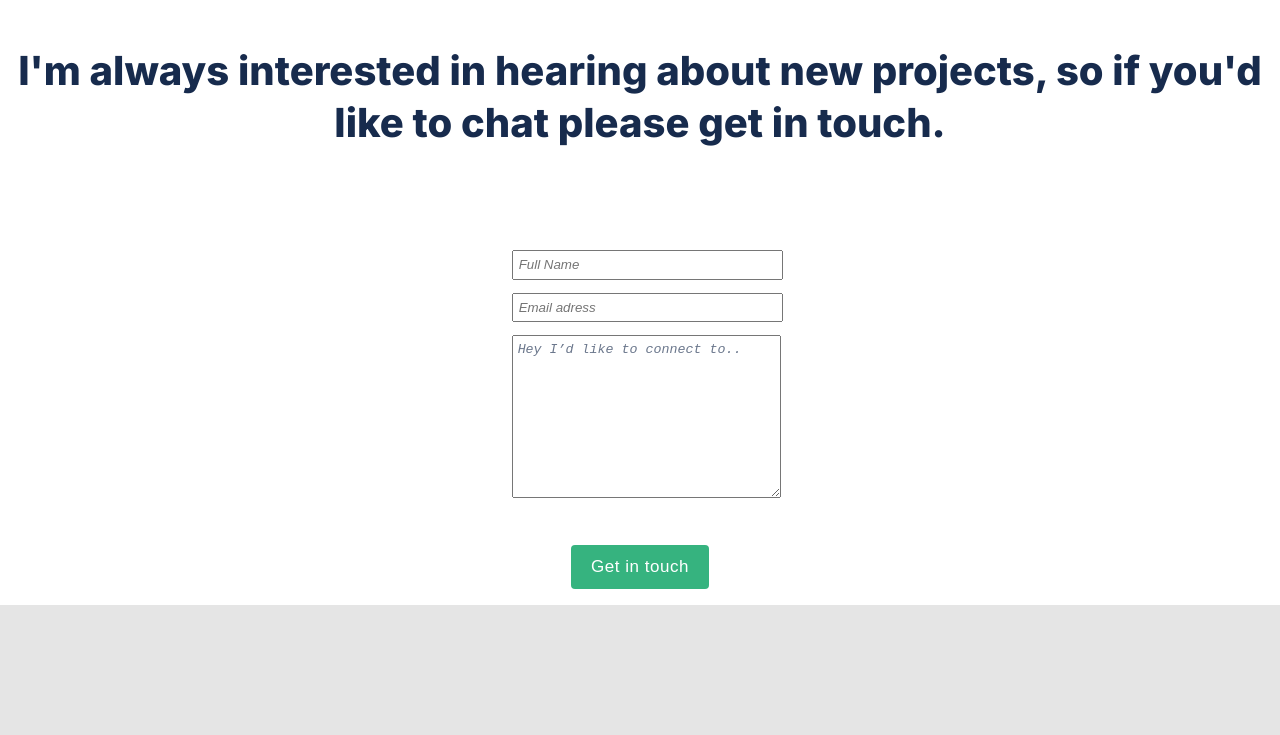
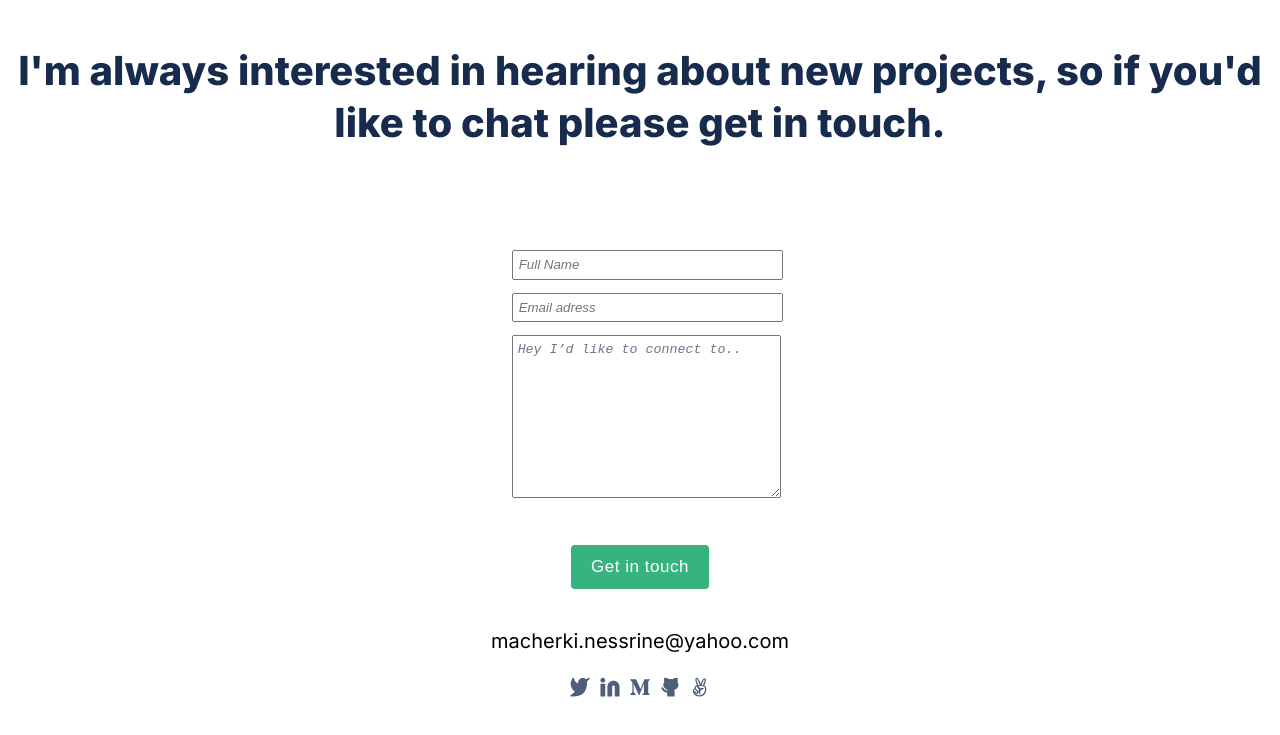
Before and after one commit to Nessrine88/-Protofolio-, a website: page index.html in a window 1280 px wide. Shown: the part 2812-3547 px from the top of the page. Before the commit the page ends 3417 px from the top, so only its background shows below. Drawn offline with Linux system fonts and the light colour scheme.

Commit message:
adding the email and social-media parts

```diff
--- a/index.html
+++ b/index.html
@@ -211,5 +211,22 @@
           <a href="#"><button class="button" >Get in touch </button></a>
 
         </div>
+        <div class="email">
+          macherki.nessrine@yahoo.com
+        </div>
+
+        <div  class="social-media">
+          <ul>
+            <a href="#"><li><img src="images/social-media/twitter.svg" alt=""></li></a>
+            <a href="#"><li><img src="images/social-media/Linkedin icon.svg" alt=""></li></a>
+            <a href="#"><li><img src="images/social-media/medium.svg" alt=""></li></a>
+            <a href="#"><li><img src="images/social-media/github.svg" alt=""></li></a>
+            <a href="#"><li><img src="images/social-media/angellist.svg" alt=""></li></a>
+          </ul>
+        </div>
+
+        <div class="line2"></div>
+
+</div>
 
 </body>
--- a/style.css
+++ b/style.css
@@ -30,6 +30,8 @@ body {
   align-items: center;
   flex-wrap: wrap;
   max-width: 100%;
+  height: max-content;
+  padding-bottom: 10%;
 }
 
 .container {
@@ -409,6 +411,22 @@ textarea {
   background-color: white;
 }
 
+.email {
+  display: flex;
+  justify-content: center;
+  font-family: Inter;
+  font-size: 20px;
+  font-weight: 400;
+  line-height: 32px;
+  text-align: center;
+  margin: 1em 0;
+}
+
+.contact-illus {
+float: right;
+}
+
+
 @media (min-width: 768px) {
   .toolbar li {
     display: flex;
```
